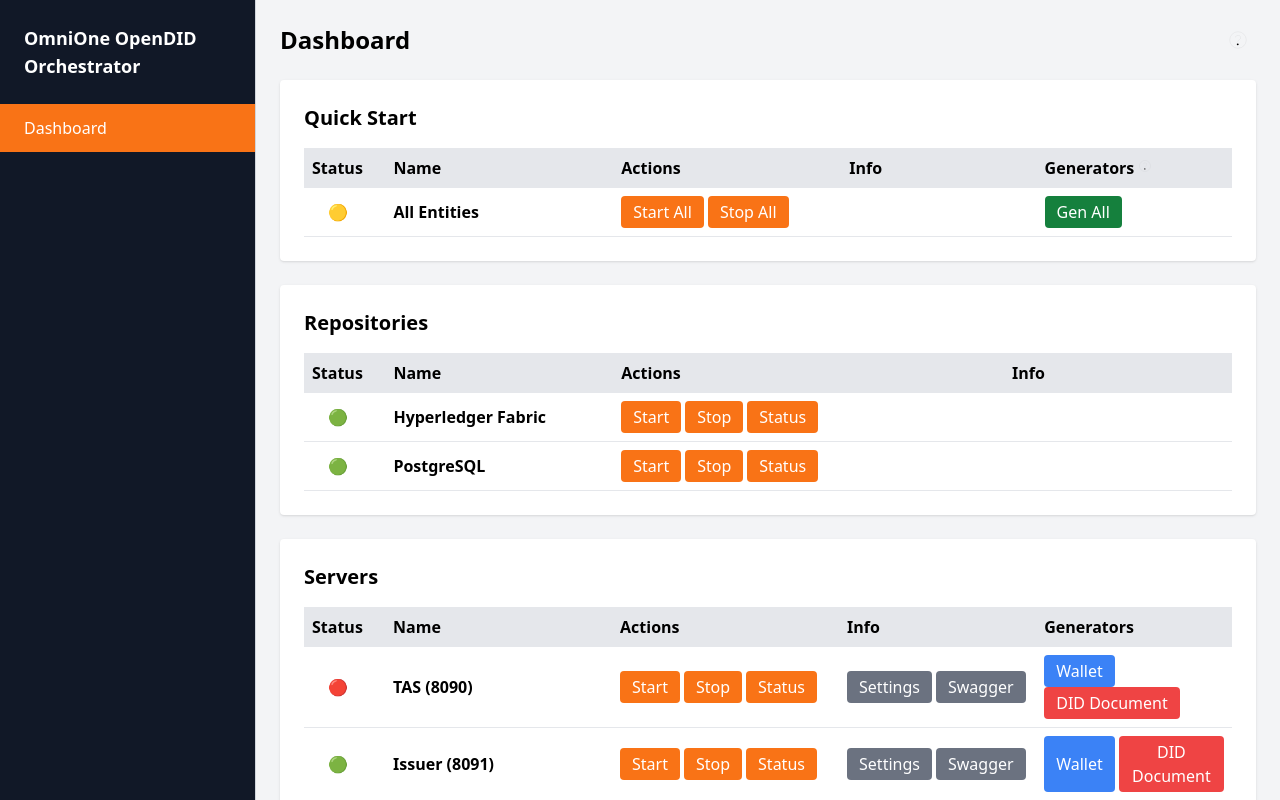
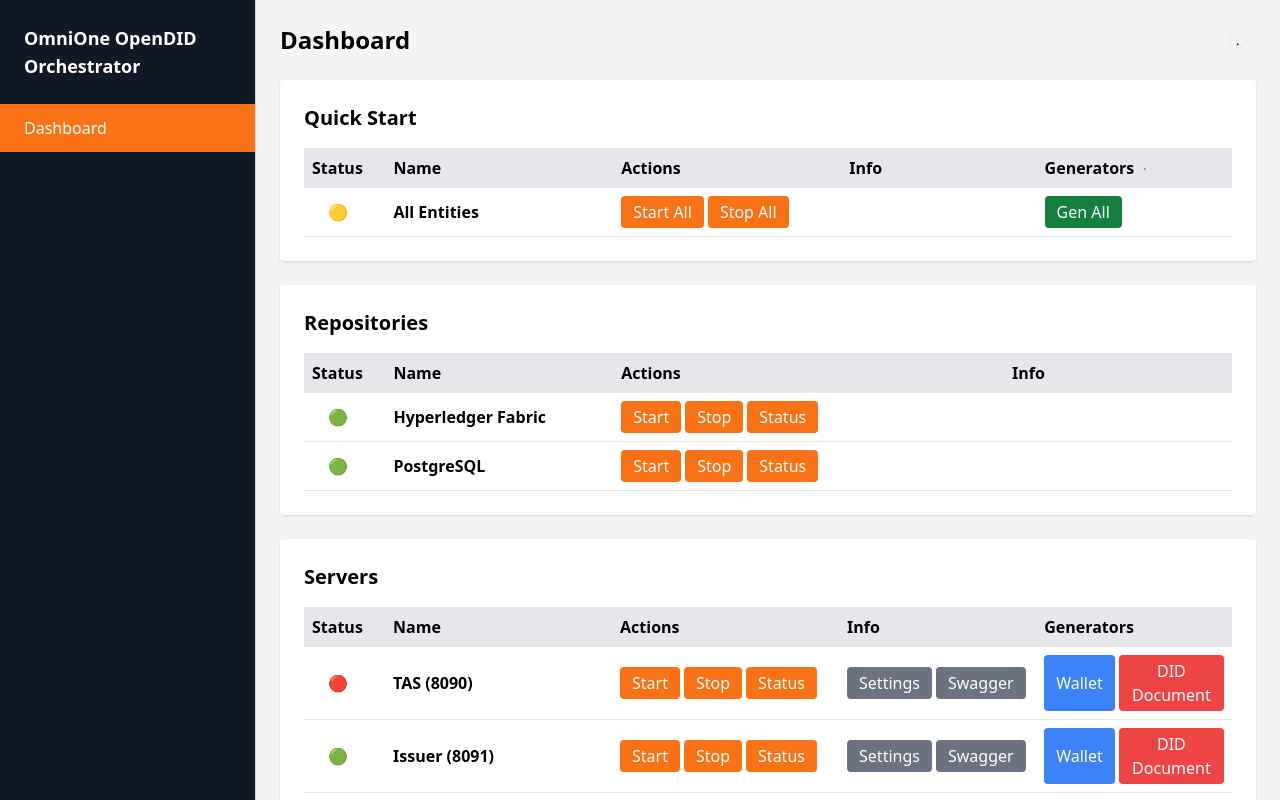
Before and after one commit to DevOmniOneID/did-orchestrator-frontend, a React (Create React App) app: page / in a window 1280 px wide. Shown: the top 800 px of the page. Built offline with nearby package versions, Linux system fonts and the light colour scheme; the HTML template or start-up script is replaced by a standard one.

Commit message:
chore: fix padding

```diff
--- a/src/App.tsx
+++ b/src/App.tsx
@@ -228,12 +228,14 @@
                     </div>
                   </td>
                   <td className="p-2">
+                    <div className="flex space-x-1">
                       <button className="bg-blue-500 text-white px-3 py-1 rounded" onClick={openPopupWallet}>
                         Wallet
                       </button>
                       <button className="bg-red-500 text-white px-3 py-1 rounded" onClick={openPopupDid}>
                         DID Document
                       </button>
+                    </div>
                   </td>
                 </tr>
                 <tr className="border-b">
```
Lines whose indentation alone changed are shown as unchanged.
